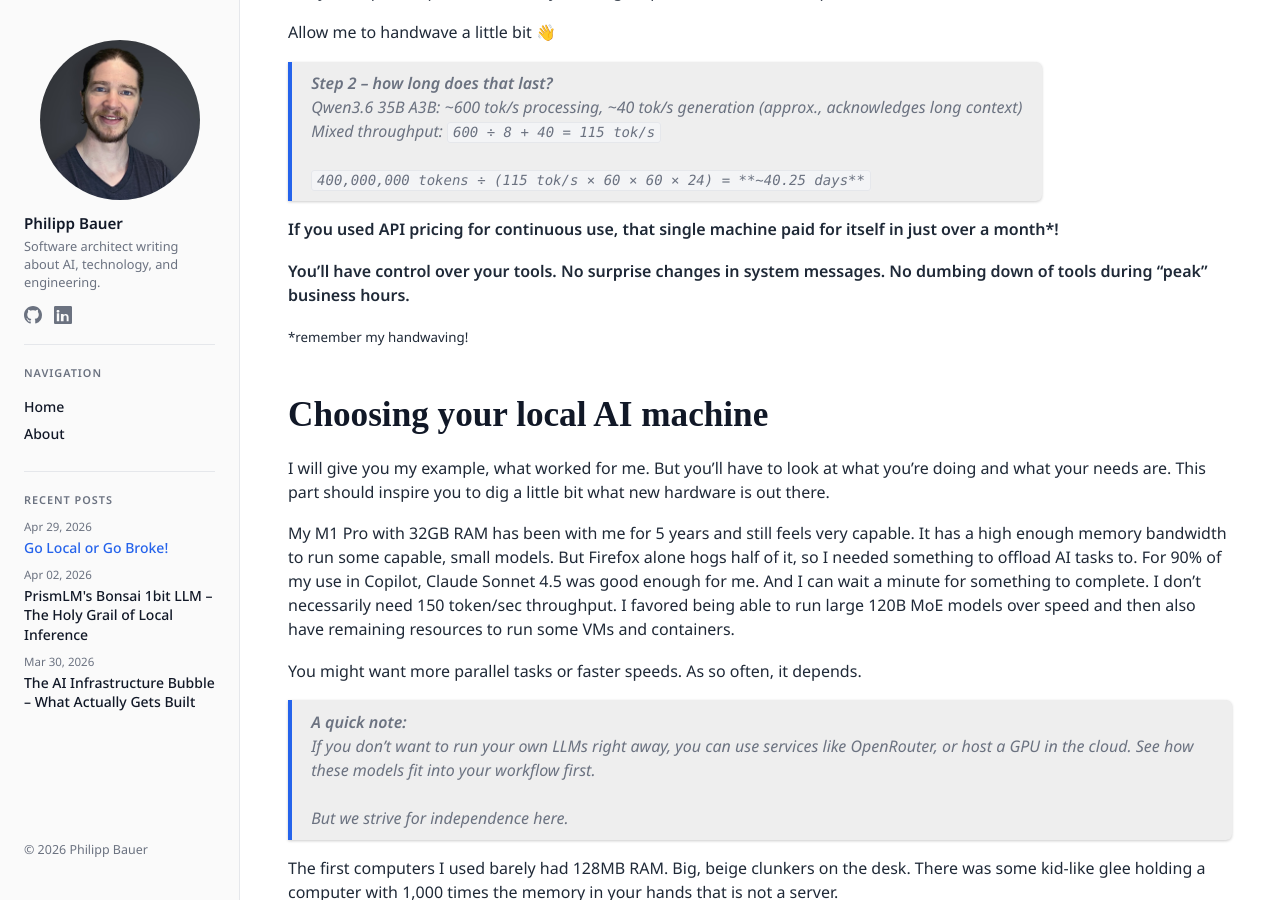
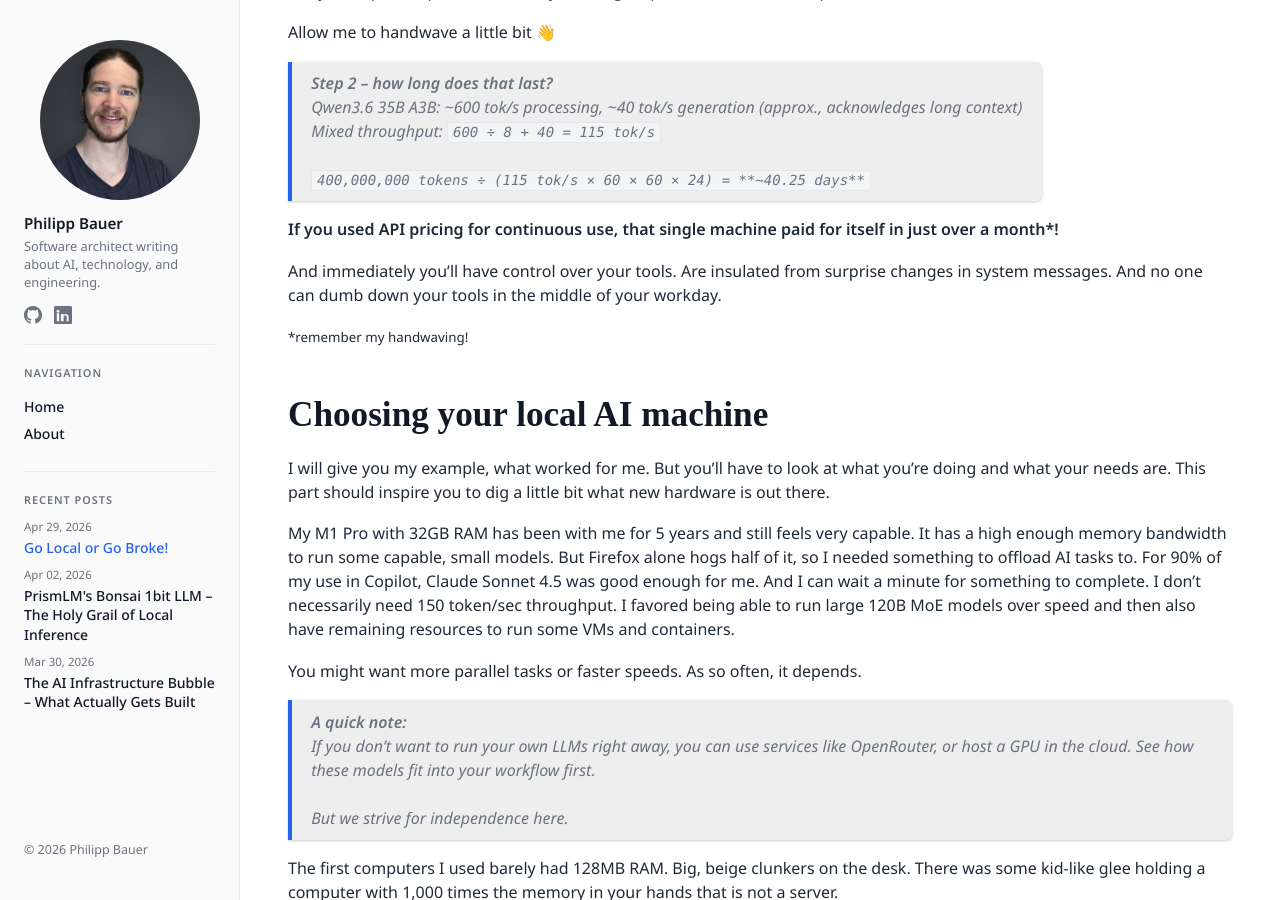
Before and after one commit to philippjbauer/philippjbauer.github.io, a Jekyll site: the page built from _posts/2026-04-29-go-local-or-go-broke.md, in a window 1280 px wide and 900 px high, scrolled down 7971 px. Built offline with Jekyll 4.4.1, drawn with Linux system fonts in a browser that asks for light colours; some web fonts are replaced.

Commit message:
Refine wording for clarity on control over tools in subscription model discussion

```diff
--- a/_posts/2026-04-29-go-local-or-go-broke.md
+++ b/_posts/2026-04-29-go-local-or-go-broke.md
@@ -166,7 +166,7 @@ Allow me to handwave a little bit 👋
 
 **If you used API pricing for continuous use, that single machine paid for itself in just over a month\*!**
 
-**You'll have control over your tools. No surprise changes in system messages. No dumbing down of tools during "peak" business hours.**
+And immediately you'll have control over your tools. Are insulated from surprise changes in system messages. And no one can dumb down your tools in the middle of your workday.
 
 <small>\*remember my handwaving!</small>
 
```
